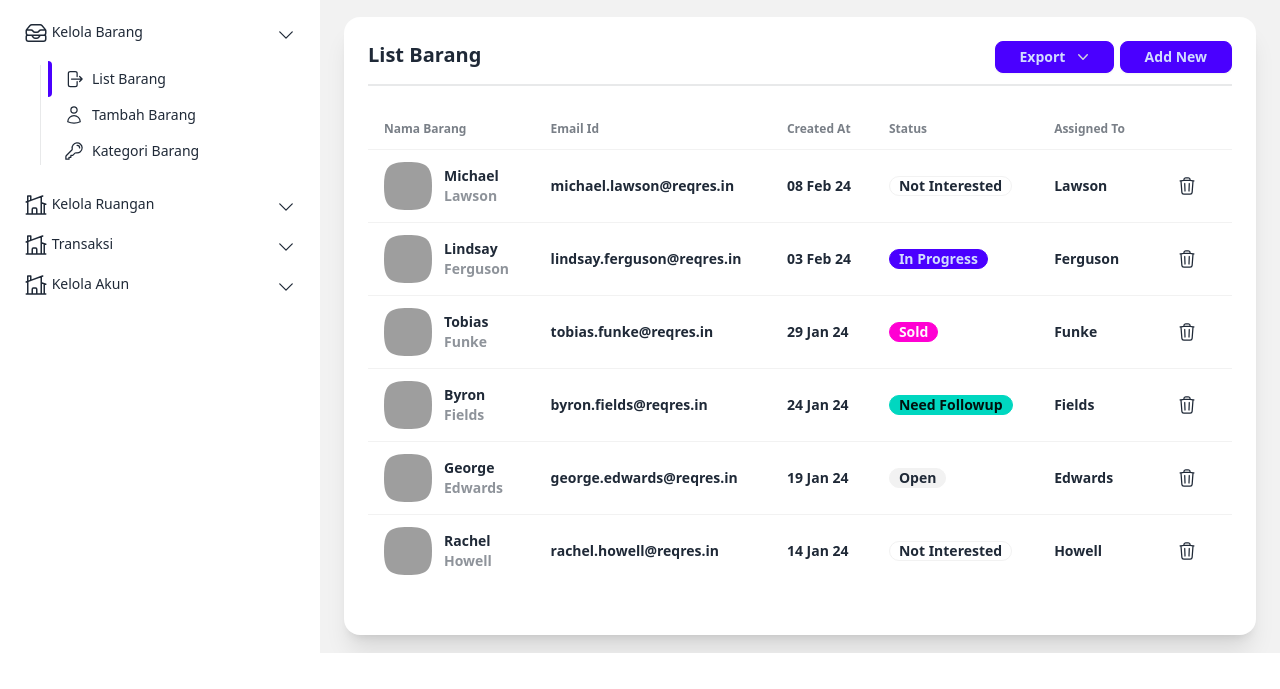
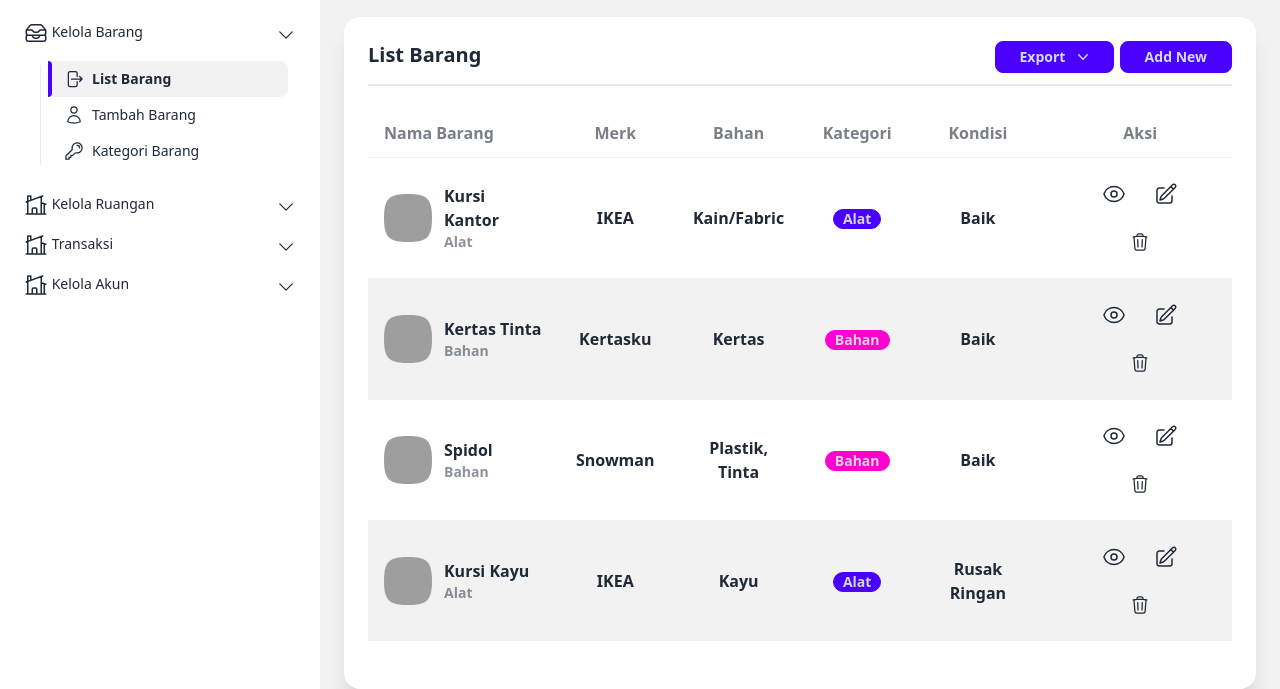
Before and after one commit to picerld/sarpras-dashboard, a website: page app/list-barang.html in a window 1280 px wide. Shown: the part 147-836 px from the top of the page. Before the commit the page ends 800 px from the top, so only its background shows below. Drawn offline with Linux system fonts and the light colour scheme; grey boxes are pictures that could not be loaded.

Commit message:
fix: hover

```diff
--- a/app/list-barang.html
+++ b/app/list-barang.html
@@ -34,7 +34,7 @@
                 <path stroke-linecap="round" stroke-linejoin="round" d="M3.75 6.75h16.5M3.75 12h16.5m-16.5 5.25h16.5">
                 </path>
               </svg></label>
-            <h1 class="text-2xl font-semibold ml-2 text-dark dark:text-gray-300">Data Barang</h1>
+            <h1 class="text-2xl font-semibold ml-2 text-dark dark:text-gray-300">Barang</h1>
           </div>
           <div class="flex-none">
             <label class="swap swap-rotate sm:ml-2 btn btn-ghost btn-circle"><input type="checkbox" id="dark-toggle"
@@ -123,7 +123,7 @@
                   </svg>
                 </button>
                 <div
-                  class="transition-all ease-out duration-300 absolute z-10 mt-[1px] text-sm lg:text-xs 2xl:text-sm translate-y-4 opacity-0 hidden">
+                  class="transition-all ease-out duration-300 absolute z-10 mt-[1px] text-sm lg:text-xs 2xl:text-sm translate-y-4 opacity-0 hidden" id="date">
                   <div
                     class="absolute z-20 h-4 w-4 rotate-45 mt-0.5 ml-[1.2rem] border-l border-t border-gray-300 bg-white dark:bg-slate-800 dark:border-slate-600">
                   </div>
@@ -524,7 +524,7 @@
           <div class="card w-full p-6 bg-base-100 shadow-xl mt-2">
             <div class="text-xl font-semibold inline-block">
               List Barang
-              <div class="inline-block float-right">
+              <div class="inline-block float-right mr-5 lg:mr-0">
                 <div class="inline-block float-right">
                   <button type="button" class="btn px-6 btn-sm normal-case btn-primary"
                   id="menu-button" aria-expanded="true" aria-haspopup="true">
@@ -549,18 +549,18 @@
                 </div>
               </div>
             </div>
-            <div class="divider mt-2"></div>
+            <div class="divider mt-9 lg:mt-2"></div>
             <div class="h-full w-full pb-6 bg-base-100">
               <div class="overflow-x-auto w-full">
-                <table class="table w-full">
-                  <thead>
-                    <tr>
+                <table class="table w-full lg:text-base table-zebra">
+                  <thead >
+                    <tr class="text-base">
                       <th>Nama Barang</th>
-                      <th>Email Id</th>
-                      <th>Created At</th>
-                      <th>Status</th>
-                      <th>Assigned To</th>
-                      <th></th>
+                      <th class="text-center">Merk</th>
+                      <th class="text-center">Bahan</th>
+                      <th class="text-center">Kategori</th>
+                      <th class="text-center">Kondisi</th>
+                      <th class="text-center">Aksi</th>
                     </tr>
                   </thead>
                   <tbody>
@@ -572,154 +572,166 @@
                                 alt="Avatar"></div>
                           </div>
                           <div>
-                            <div class="font-bold">Michael</div>
-                            <div class="text-sm opacity-50">Lawson</div>
+                            <div class="font-bold">Kursi Kantor</div>
+                            <div class="text-sm opacity-50">Alat</div>
                           </div>
                         </div>
                       </td>
-                      <td>michael.lawson@reqres.in</td>
-                      <td>08 Feb 24</td>
-                      <td>
-                        <div class="badge">Not Interested</div>
+                      <td class="text-center">IKEA</td>
+                      <td class="text-center">Kain/Fabric</td>
+                      <td class="text-center">
+                        <div class="badge badge-primary text-gray-300">Alat</div>
                       </td>
-                      <td>Lawson</td>
-                      <td><button class="btn btn-square btn-ghost"><svg xmlns="http://www.w3.org/2000/svg" fill="none"
+                      <td class="text-center">Baik</td>
+                      <td class="text-center">
+                        <button class="btn btn-square btn-ghost hover:bg-primary hover:text-white"><svg xmlns="http://www.w3.org/2000/svg" fill="none" viewBox="0 0 24 24" stroke-width="1.5" stroke="currentColor" class="w-6 h-6">
+                          <path stroke-linecap="round" stroke-linejoin="round" d="M2.036 12.322a1.012 1.012 0 0 1 0-.639C3.423 7.51 7.36 4.5 12 4.5c4.638 0 8.573 3.007 9.963 7.178.07.207.07.431 0 .639C20.577 16.49 16.64 19.5 12 19.5c-4.638 0-8.573-3.007-9.963-7.178Z" />
+                          <path stroke-linecap="round" stroke-linejoin="round" d="M15 12a3 3 0 1 1-6 0 3 3 0 0 1 6 0Z" />
+                        </svg>
+                        </button>
+
+
+                        <button class="btn btn-square btn-ghost hover:bg-primary hover:text-white"><svg xmlns="http://www.w3.org/2000/svg" fill="none" viewBox="0 0 24 24" stroke-width="1.5" stroke="currentColor" class="w-6 h-6">
+                          <path stroke-linecap="round" stroke-linejoin="round" d="m16.862 4.487 1.687-1.688a1.875 1.875 0 1 1 2.652 2.652L10.582 16.07a4.5 4.5 0 0 1-1.897 1.13L6 18l.8-2.685a4.5 4.5 0 0 1 1.13-1.897l8.932-8.931Zm0 0L19.5 7.125M18 14v4.75A2.25 2.25 0 0 1 15.75 21H5.25A2.25 2.25 0 0 1 3 18.75V8.25A2.25 2.25 0 0 1 5.25 6H10" />
+                        </svg>
+                        </button>
+
+                        <button class="btn btn-square btn-ghost hover:bg-red-800 hover:text-white"><svg xmlns="http://www.w3.org/2000/svg" fill="none"
                           viewBox="0 0 24 24" stroke-width="1.5" stroke="currentColor" aria-hidden="true" class="w-5">
                           <path stroke-linecap="round" stroke-linejoin="round"
                             d="M14.74 9l-.346 9m-4.788 0L9.26 9m9.968-3.21c.342.052.682.107 1.022.166m-1.022-.165L18.16 19.673a2.25 2.25 0 01-2.244 2.077H8.084a2.25 2.25 0 01-2.244-2.077L4.772 5.79m14.456 0a48.108 48.108 0 00-3.478-.397m-12 .562c.34-.059.68-.114 1.022-.165m0 0a48.11 48.11 0 013.478-.397m7.5 0v-.916c0-1.18-.91-2.164-2.09-2.201a51.964 51.964 0 00-3.32 0c-1.18.037-2.09 1.022-2.09 2.201v.916m7.5 0a48.667 48.667 0 00-7.5 0">
                           </path>
-                          </svg></button></td>
+                          </svg>
+                        </button>
+                      </td>
                     </tr>
+
                     <tr>
                       <td>
                         <div class="flex items-center space-x-3">
                           <div class="avatar">
-                            <div class="mask mask-squircle w-12 h-12"><img src="https://reqres.in/img/faces/8-image.jpg"
+                            <div class="mask mask-squircle w-12 h-12"><img src="https://reqres.in/img/faces/6-image.jpg"
                                 alt="Avatar"></div>
                           </div>
                           <div>
-                            <div class="font-bold">Lindsay</div>
-                            <div class="text-sm opacity-50">Ferguson</div>
+                            <div class="font-bold">Kertas Tinta</div>
+                            <div class="text-sm opacity-50">Bahan</div>
                           </div>
                         </div>
                       </td>
-                      <td>lindsay.ferguson@reqres.in</td>
-                      <td>03 Feb 24</td>
-                      <td>
-                        <div class="badge badge-primary">In Progress</div>
+                      <td class="text-center">Kertasku</td>
+                      <td class="text-center">Kertas</td>
+                      <td class="text-center">
+                        <div class="badge badge-secondary text-gray-300">Bahan</div>
                       </td>
-                      <td>Ferguson</td>
-                      <td><button class="btn btn-square btn-ghost"><svg xmlns="http://www.w3.org/2000/svg" fill="none"
+                      <td class="text-center">Baik</td>
+                      <td class="text-center">
+                        <button class="btn btn-square btn-ghost hover:bg-primary hover:text-white"><svg xmlns="http://www.w3.org/2000/svg" fill="none" viewBox="0 0 24 24" stroke-width="1.5" stroke="currentColor" class="w-6 h-6">
+                          <path stroke-linecap="round" stroke-linejoin="round" d="M2.036 12.322a1.012 1.012 0 0 1 0-.639C3.423 7.51 7.36 4.5 12 4.5c4.638 0 8.573 3.007 9.963 7.178.07.207.07.431 0 .639C20.577 16.49 16.64 19.5 12 19.5c-4.638 0-8.573-3.007-9.963-7.178Z" />
+                          <path stroke-linecap="round" stroke-linejoin="round" d="M15 12a3 3 0 1 1-6 0 3 3 0 0 1 6 0Z" />
+                        </svg>
+                        </button>
+
+
+                        <button class="btn btn-square btn-ghost hover:bg-primary hover:text-white"><svg xmlns="http://www.w3.org/2000/svg" fill="none" viewBox="0 0 24 24" stroke-width="1.5" stroke="currentColor" class="w-6 h-6">
+                          <path stroke-linecap="round" stroke-linejoin="round" d="m16.862 4.487 1.687-1.688a1.875 1.875 0 1 1 2.652 2.652L10.582 16.07a4.5 4.5 0 0 1-1.897 1.13L6 18l.8-2.685a4.5 4.5 0 0 1 1.13-1.897l8.932-8.931Zm0 0L19.5 7.125M18 14v4.75A2.25 2.25 0 0 1 15.75 21H5.25A2.25 2.25 0 0 1 3 18.75V8.25A2.25 2.25 0 0 1 5.25 6H10" />
+                        </svg>
+                        </button>
+
+                        <button class="btn btn-square btn-ghost hover:bg-red-800 hover:text-white"><svg xmlns="http://www.w3.org/2000/svg" fill="none"
                           viewBox="0 0 24 24" stroke-width="1.5" stroke="currentColor" aria-hidden="true" class="w-5">
                           <path stroke-linecap="round" stroke-linejoin="round"
                             d="M14.74 9l-.346 9m-4.788 0L9.26 9m9.968-3.21c.342.052.682.107 1.022.166m-1.022-.165L18.16 19.673a2.25 2.25 0 01-2.244 2.077H8.084a2.25 2.25 0 01-2.244-2.077L4.772 5.79m14.456 0a48.108 48.108 0 00-3.478-.397m-12 .562c.34-.059.68-.114 1.022-.165m0 0a48.11 48.11 0 013.478-.397m7.5 0v-.916c0-1.18-.91-2.164-2.09-2.201a51.964 51.964 0 00-3.32 0c-1.18.037-2.09 1.022-2.09 2.201v.916m7.5 0a48.667 48.667 0 00-7.5 0">
                           </path>
-                          </svg></button></td>
+                          </svg>
+                        </button>
+                      </td>
                     </tr>
+
                     <tr>
                       <td>
                         <div class="flex items-center space-x-3">
                           <div class="avatar">
-                            <div class="mask mask-squircle w-12 h-12"><img src="https://reqres.in/img/faces/9-image.jpg"
+                            <div class="mask mask-squircle w-12 h-12"><img src="https://reqres.in/img/faces/2-image.jpg"
                                 alt="Avatar"></div>
                           </div>
                           <div>
-                            <div class="font-bold">Tobias</div>
-                            <div class="text-sm opacity-50">Funke</div>
+                            <div class="font-bold">Spidol</div>
+                            <div class="text-sm opacity-50">Bahan</div>
                           </div>
                         </div>
                       </td>
-                      <td>tobias.funke@reqres.in</td>
-                      <td>29 Jan 24</td>
-                      <td>
-                        <div class="badge badge-secondary">Sold</div>
+                      <td class="text-center">Snowman</td>
+                      <td class="text-center">Plastik, Tinta</td>
+                      <td class="text-center">
+                        <div class="badge badge-secondary text-gray-300">Bahan</div>
                       </td>
-                      <td>Funke</td>
-                      <td><button class="btn btn-square btn-ghost"><svg xmlns="http://www.w3.org/2000/svg" fill="none"
+                      <td class="text-center">Baik</td>
+                      <td class="text-center">
+                        <button class="btn btn-square btn-ghost hover:bg-primary hover:text-white"><svg xmlns="http://www.w3.org/2000/svg" fill="none" viewBox="0 0 24 24" stroke-width="1.5" stroke="currentColor" class="w-6 h-6">
+                          <path stroke-linecap="round" stroke-linejoin="round" d="M2.036 12.322a1.012 1.012 0 0 1 0-.639C3.423 7.51 7.36 4.5 12 4.5c4.638 0 8.573 3.007 9.963 7.178.07.207.07.431 0 .639C20.577 16.49 16.64 19.5 12 19.5c-4.638 0-8.573-3.007-9.963-7.178Z" />
+                          <path stroke-linecap="round" stroke-linejoin="round" d="M15 12a3 3 0 1 1-6 0 3 3 0 0 1 6 0Z" />
+                        </svg>
+                        </button>
+
+
+                        <button class="btn btn-square btn-ghost hover:bg-primary hover:text-white"><svg xmlns="http://www.w3.org/2000/svg" fill="none" viewBox="0 0 24 24" stroke-width="1.5" stroke="currentColor" class="w-6 h-6">
+                          <path stroke-linecap="round" stroke-linejoin="round" d="m16.862 4.487 1.687-1.688a1.875 1.875 0 1 1 2.652 2.652L10.582 16.07a4.5 4.5 0 0 1-1.897 1.13L6 18l.8-2.685a4.5 4.5 0 0 1 1.13-1.897l8.932-8.931Zm0 0L19.5 7.125M18 14v4.75A2.25 2.25 0 0 1 15.75 21H5.25A2.25 2.25 0 0 1 3 18.75V8.25A2.25 2.25 0 0 1 5.25 6H10" />
+                        </svg>
+                        </button>
+
+                        <button class="btn btn-square btn-ghost hover:bg-red-800 hover:text-white"><svg xmlns="http://www.w3.org/2000/svg" fill="none"
                           viewBox="0 0 24 24" stroke-width="1.5" stroke="currentColor" aria-hidden="true" class="w-5">
                           <path stroke-linecap="round" stroke-linejoin="round"
                             d="M14.74 9l-.346 9m-4.788 0L9.26 9m9.968-3.21c.342.052.682.107 1.022.166m-1.022-.165L18.16 19.673a2.25 2.25 0 01-2.244 2.077H8.084a2.25 2.25 0 01-2.244-2.077L4.772 5.79m14.456 0a48.108 48.108 0 00-3.478-.397m-12 .562c.34-.059.68-.114 1.022-.165m0 0a48.11 48.11 0 013.478-.397m7.5 0v-.916c0-1.18-.91-2.164-2.09-2.201a51.964 51.964 0 00-3.32 0c-1.18.037-2.09 1.022-2.09 2.201v.916m7.5 0a48.667 48.667 0 00-7.5 0">
                           </path>
-                          </svg></button></td>
+                          </svg>
+                        </button>
+                      </td>
                     </tr>
+
                     <tr>
                       <td>
                         <div class="flex items-center space-x-3">
                           <div class="avatar">
-                            <div class="mask mask-squircle w-12 h-12"><img
-                                src="https://reqres.in/img/faces/10-image.jpg" alt="Avatar"></div>
+                            <div class="mask mask-squircle w-12 h-12"><img src="https://reqres.in/img/faces/2-image.jpg"
+                                alt="Avatar"></div>
                           </div>
                           <div>
-                            <div class="font-bold">Byron</div>
-                            <div class="text-sm opacity-50">Fields</div>
+                            <div class="font-bold">Kursi Kayu</div>
+                            <div class="text-sm opacity-50">Alat</div>
                           </div>
                         </div>
                       </td>
-                      <td>byron.fields@reqres.in</td>
-                      <td>24 Jan 24</td>
-                      <td>
-                        <div class="badge badge-accent">Need Followup</div>
+                      <td class="text-center">IKEA</td>
+                      <td class="text-center">Kayu</td>
+                      <td class="text-center">
+                        <div class="badge badge-primary text-gray-300">Alat</div>
                       </td>
-                      <td>Fields</td>
-                      <td><button class="btn btn-square btn-ghost"><svg xmlns="http://www.w3.org/2000/svg" fill="none"
+                      <td class="text-center">Rusak Ringan</td>
+                      <td class="text-center">
+                        <button class="btn btn-square btn-ghost hover:bg-primary hover:text-white"><svg xmlns="http://www.w3.org/2000/svg" fill="none" viewBox="0 0 24 24" stroke-width="1.5" stroke="currentColor" class="w-6 h-6">
+                          <path stroke-linecap="round" stroke-linejoin="round" d="M2.036 12.322a1.012 1.012 0 0 1 0-.639C3.423 7.51 7.36 4.5 12 4.5c4.638 0 8.573 3.007 9.963 7.178.07.207.07.431 0 .639C20.577 16.49 16.64 19.5 12 19.5c-4.638 0-8.573-3.007-9.963-7.178Z" />
+                          <path stroke-linecap="round" stroke-linejoin="round" d="M15 12a3 3 0 1 1-6 0 3 3 0 0 1 6 0Z" />
+                        </svg>
+                        </button>
+
+
+                        <button class="btn btn-square btn-ghost hover:bg-primary hover:text-white"><svg xmlns="http://www.w3.org/2000/svg" fill="none" viewBox="0 0 24 24" stroke-width="1.5" stroke="currentColor" class="w-6 h-6">
+                          <path stroke-linecap="round" stroke-linejoin="round" d="m16.862 4.487 1.687-1.688a1.875 1.875 0 1 1 2.652 2.652L10.582 16.07a4.5 4.5 0 0 1-1.897 1.13L6 18l.8-2.685a4.5 4.5 0 0 1 1.13-1.897l8.932-8.931Zm0 0L19.5 7.125M18 14v4.75A2.25 2.25 0 0 1 15.75 21H5.25A2.25 2.25 0 0 1 3 18.75V8.25A2.25 2.25 0 0 1 5.25 6H10" />
+                        </svg>
+                        </button>
+
+                        <button class="btn btn-square btn-ghost hover:bg-red-800 hover:text-white"><svg xmlns="http://www.w3.org/2000/svg" fill="none"
                           viewBox="0 0 24 24" stroke-width="1.5" stroke="currentColor" aria-hidden="true" class="w-5">
                           <path stroke-linecap="round" stroke-linejoin="round"
                             d="M14.74 9l-.346 9m-4.788 0L9.26 9m9.968-3.21c.342.052.682.107 1.022.166m-1.022-.165L18.16 19.673a2.25 2.25 0 01-2.244 2.077H8.084a2.25 2.25 0 01-2.244-2.077L4.772 5.79m14.456 0a48.108 48.108 0 00-3.478-.397m-12 .562c.34-.059.68-.114 1.022-.165m0 0a48.11 48.11 0 013.478-.397m7.5 0v-.916c0-1.18-.91-2.164-2.09-2.201a51.964 51.964 0 00-3.32 0c-1.18.037-2.09 1.022-2.09 2.201v.916m7.5 0a48.667 48.667 0 00-7.5 0">
                           </path>
-                          </svg></button></td>
+                          </svg>
+                        </button>
+                      </td>
                     </tr>
-                    <tr>
-                      <td>
-                        <div class="flex items-center space-x-3">
-                          <div class="avatar">
-                            <div class="mask mask-squircle w-12 h-12"><img
-                                src="https://reqres.in/img/faces/11-image.jpg" alt="Avatar"></div>
-                          </div>
-                          <div>
-                            <div class="font-bold">George</div>
-                            <div class="text-sm opacity-50">Edwards</div>
-                          </div>
-                        </div>
-                      </td>
-                      <td>george.edwards@reqres.in</td>
-                      <td>19 Jan 24</td>
-                      <td>
-                        <div class="badge badge-ghost">Open</div>
-                      </td>
-                      <td>Edwards</td>
-                      <td><button class="btn btn-square btn-ghost"><svg xmlns="http://www.w3.org/2000/svg" fill="none"
-                            viewBox="0 0 24 24" stroke-width="1.5" stroke="currentColor" aria-hidden="true" class="w-5">
-                            <path stroke-linecap="round" stroke-linejoin="round"
-                              d="M14.74 9l-.346 9m-4.788 0L9.26 9m9.968-3.21c.342.052.682.107 1.022.166m-1.022-.165L18.16 19.673a2.25 2.25 0 01-2.244 2.077H8.084a2.25 2.25 0 01-2.244-2.077L4.772 5.79m14.456 0a48.108 48.108 0 00-3.478-.397m-12 .562c.34-.059.68-.114 1.022-.165m0 0a48.11 48.11 0 013.478-.397m7.5 0v-.916c0-1.18-.91-2.164-2.09-2.201a51.964 51.964 0 00-3.32 0c-1.18.037-2.09 1.022-2.09 2.201v.916m7.5 0a48.667 48.667 0 00-7.5 0">
-                            </path>
-                          </svg></button></td>
-                    </tr>
-                    <tr>
-                      <td>
-                        <div class="flex items-center space-x-3">
-                          <div class="avatar">
-                            <div class="mask mask-squircle w-12 h-12"><img
-                                src="https://reqres.in/img/faces/12-image.jpg" alt="Avatar"></div>
-                          </div>
-                          <div>
-                            <div class="font-bold">Rachel</div>
-                            <div class="text-sm opacity-50">Howell</div>
-                          </div>
-                        </div>
-                      </td>
-                      <td>rachel.howell@reqres.in</td>
-                      <td>14 Jan 24</td>
-                      <td>
-                        <div class="badge">Not Interested</div>
-                      </td>
-                      <td>Howell</td>
-                      <td><button class="btn btn-square btn-ghost"><svg xmlns="http://www.w3.org/2000/svg" fill="none"
-                            viewBox="0 0 24 24" stroke-width="1.5" stroke="currentColor" aria-hidden="true" class="w-5">
-                            <path stroke-linecap="round" stroke-linejoin="round"
-                              d="M14.74 9l-.346 9m-4.788 0L9.26 9m9.968-3.21c.342.052.682.107 1.022.166m-1.022-.165L18.16 19.673a2.25 2.25 0 01-2.244 2.077H8.084a2.25 2.25 0 01-2.244-2.077L4.772 5.79m14.456 0a48.108 48.108 0 00-3.478-.397m-12 .562c.34-.059.68-.114 1.022-.165m0 0a48.11 48.11 0 013.478-.397m7.5 0v-.916c0-1.18-.91-2.164-2.09-2.201a51.964 51.964 0 00-3.32 0c-1.18.037-2.09 1.022-2.09 2.201v.916m7.5 0a48.667 48.667 0 00-7.5 0">
-                            </path>
-                          </svg></button></td>
-                    </tr>
+
                   </tbody>
                 </table>
               </div>
@@ -746,7 +758,7 @@
           </li>
 
           <li class="">
-            <a class="font-semibold bg-base-200" href="index.html" aria-current="page"><svg
+            <a class="font-semibold" href="index.html" aria-current="page"><svg
                 xmlns="http://www.w3.org/2000/svg" fill="none" viewBox="0 0 24 24" stroke-width="1.5"
                 stroke="currentColor" aria-hidden="true" class="h-6 w-6">
                 <path stroke-linecap="round" stroke-linejoin="round"
@@ -775,7 +787,7 @@
               <div class="w-full sidebarOpen">
                 <ul class="menu menu-compact">
                   <li>
-                    <a href="list-barang.html"><svg xmlns="http://www.w3.org/2000/svg" fill="none" viewBox="0 0 24 24"
+                    <a href="list-barang.html" class="font-semibold bg-base-200"><svg xmlns="http://www.w3.org/2000/svg" fill="none" viewBox="0 0 24 24"
                         stroke-width="1.5" stroke="currentColor" aria-hidden="true" class="h-5 w-5">
                         <path stroke-linecap="round" stroke-linejoin="round"
                           d="M15.75 9V5.25A2.25 2.25 0 0013.5 3h-6a2.25 2.25 0 00-2.25 2.25v13.5A2.25 2.25 0 007.5 21h6a2.25 2.25 0 002.25-2.25V15m3 0l3-3m0 0l-3-3m3 3H9">
--- a/src/js/js.js
+++ b/src/js/js.js
@@ -1,3 +1,4 @@
+// dark theme
 const darkToggle = document.querySelector('#dark-toggle');
 const html = document.querySelector('html')
 
@@ -11,7 +12,7 @@ darkToggle.addEventListener('click', function() {
   }
 })
 
-// condition toggle if dark mode
+// condition toggle jika dark mode
 if (localStorage.theme === 'dark' || (!('theme' in localStorage) && window.matchMedia('(prefers-color-scheme: dark)').matches)) {
   darkToggle.checked = true;
 } else {
@@ -31,7 +32,7 @@ document.addEventListener("DOMContentLoaded", function () {
   });
 });
 
-// responsive sidebar
+// close click sidebar menu
 const sidebarToggle = document.querySelector('#sidebar-toggle')
 const drawerToggle = document.querySelector('.drawer-toggle')
 const sidebar = document.querySelector('#sidebar');
```
Also changed, not shown: app/kategori.html (+2 -2 lines), app/list-ruangan.html (+2 -1 lines), app/tambah-barang.html (+2 -1 lines), app/tambah-ruangan.html (+1 -1 lines), src/css/output.css. Lines whose indentation alone changed are shown as unchanged.
